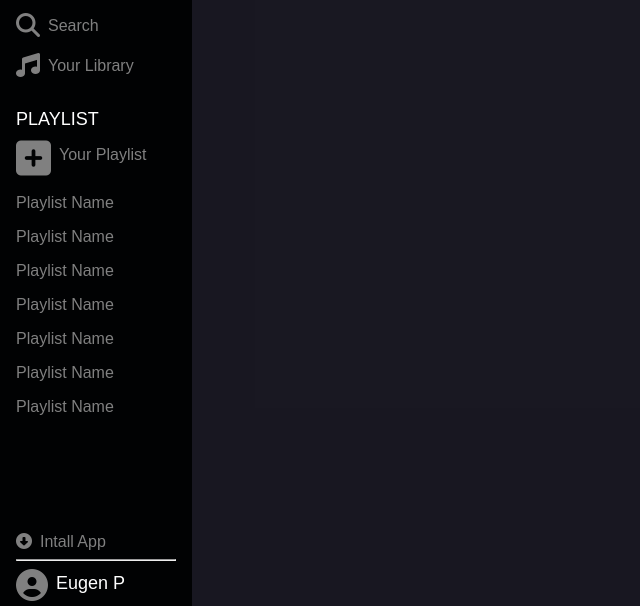
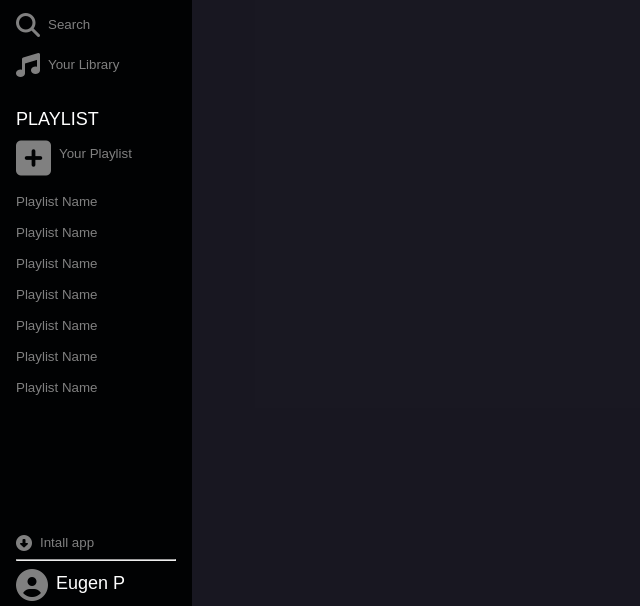
Before and after one commit to EugeniuPopescu/html-css-spotifyweb, a plain HTML site: page index.html in a window 1280 px wide. Shown: the part 101-707 px from the top of the page, without its empty margins (0-640 px from the left). Drawn offline with Linux system fonts and the light colour scheme.

Commit message:
fixed paragraph dymension

```diff
--- a/css/style.css
+++ b/css/style.css
@@ -5,7 +5,8 @@
 
 .p-grey { color: grey; }
 
-.p-m-grey {
+.p-s-grey {
+    font-size: smaller;
     color: grey;
 }
 
--- a/index.html
+++ b/index.html
@@ -55,7 +55,7 @@
                             <div class="d-flex my-4">
                                 <i class="fa-solid fa-house" style="color: grey;
                                 font-size: 1.5em;"></i>
-                                <p class="p-m-grey pl-8 pt-4">
+                                <p class="p-s-grey pl-8 pt-4">
                                     <a href="#">
                                         Home
                                     </a>
@@ -66,7 +66,7 @@
                             <div class="d-flex my-16">
                                 <i class="fa-solid fa-magnifying-glass" style="color: grey;
                                 font-size: 1.5em;"></i>
-                                <p class="p-m-grey pl-8 pt-4">
+                                <p class="p-s-grey pl-8 pt-4">
                                     <a href="#">
                                         Search
                                     </a>
@@ -77,7 +77,7 @@
                             <div class="d-flex my-16">
                                 <i class="fa-solid fa-music" style="color: grey;
                                 font-size: 1.5em;"></i>
-                                <p class="p-m-grey pl-8 pt-4">
+                                <p class="p-s-grey pl-8 pt-4">
                                     <a href="#">
                                         Your Library
                                     </a>
@@ -95,7 +95,7 @@
                             <div class="d-flex my-8">
                                 <i class="fa-solid fa-square-plus" style="color: grey;
                                 font-size: 2.5em;"></i>
-                                <p class="p-m-grey pl-8 pt-8">
+                                <p class="p-s-grey pl-8 pt-8">
                                     <a href="#">
                                         Your Playlist
                                     </a>
@@ -104,37 +104,37 @@
 
                             <!-- playlist name -->
                             <div class="nome-playlist">
-                                <p class="p-m-grey py-8">
+                                <p class="p-s-grey py-8">
                                     <a href="#">
                                         Playlist Name
                                     </a>
                                 </p>
-                                <p class="p-m-grey py-8">
+                                <p class="p-s-grey py-8">
                                     <a href="#">
                                         Playlist Name
                                     </a>
                                 </p>
-                                <p class="p-m-grey py-8">
+                                <p class="p-s-grey py-8">
                                     <a href="#">
                                         Playlist Name
                                     </a>
                                 </p>
-                                <p class="p-m-grey py-8">
+                                <p class="p-s-grey py-8">
                                     <a href="#">
                                         Playlist Name
                                     </a>
                                 </p>
-                                <p class="p-m-grey py-8">
+                                <p class="p-s-grey py-8">
                                     <a href="#">
                                         Playlist Name
                                     </a>
                                 </p>
-                                <p class="p-m-grey py-8">
+                                <p class="p-s-grey py-8">
                                     <a href="#">
                                         Playlist Name
                                     </a>
                                 </p>
-                                <p class="p-m-grey py-8">
+                                <p class="p-s-grey py-8">
                                     <a href="#">
                                         Playlist Name
                                     </a>
@@ -151,7 +151,11 @@
                             <div class="d-flex my-8">
                                 <i class="fa-solid fa-circle-down" style="color: grey;
                                 font-size: 1em;"></i>
-                                <p class="p-m-grey pl-8 ">Intall App</p>
+                                <p class="p-s-grey pl-8 ">
+                                    <a href="#">
+                                        Intall app
+                                    </a>
+                                </p>
                             </div>
 
                             <hr class="c-grey">
```
